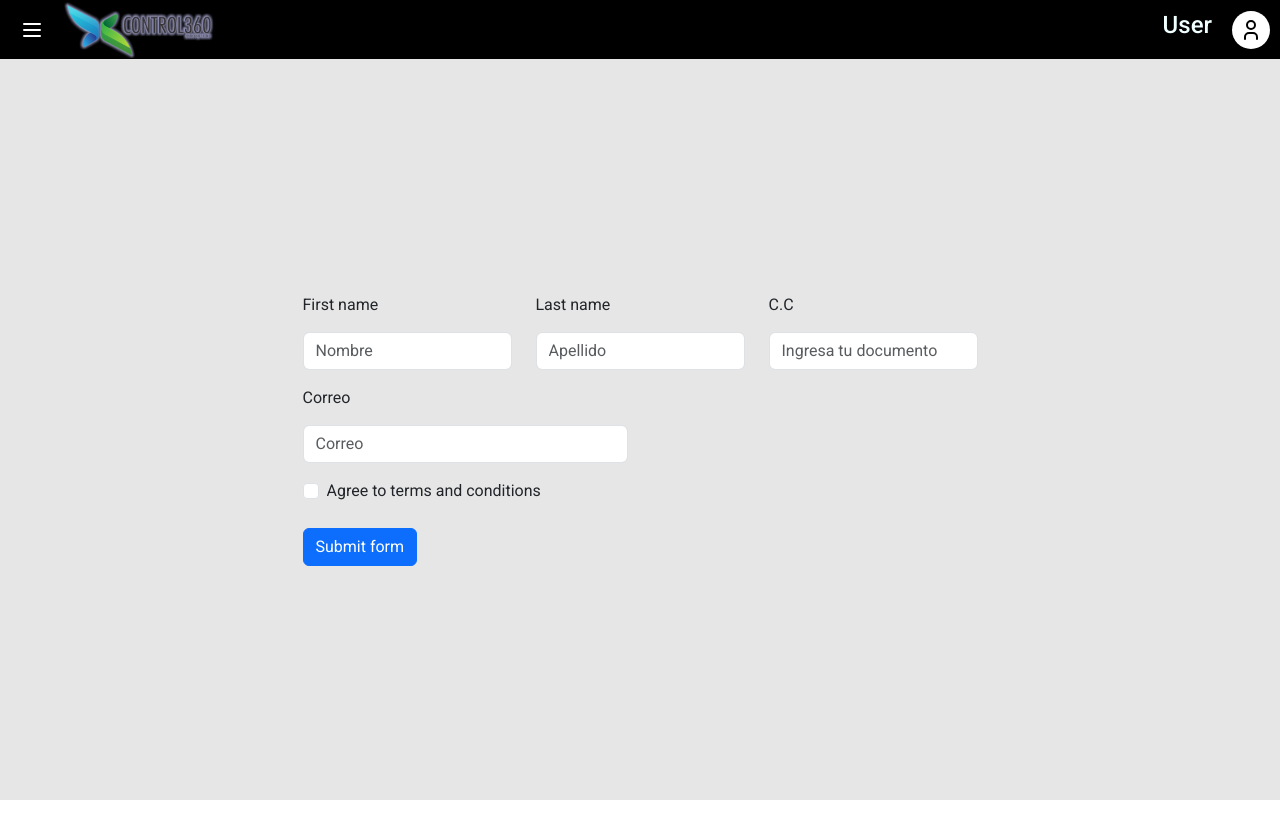
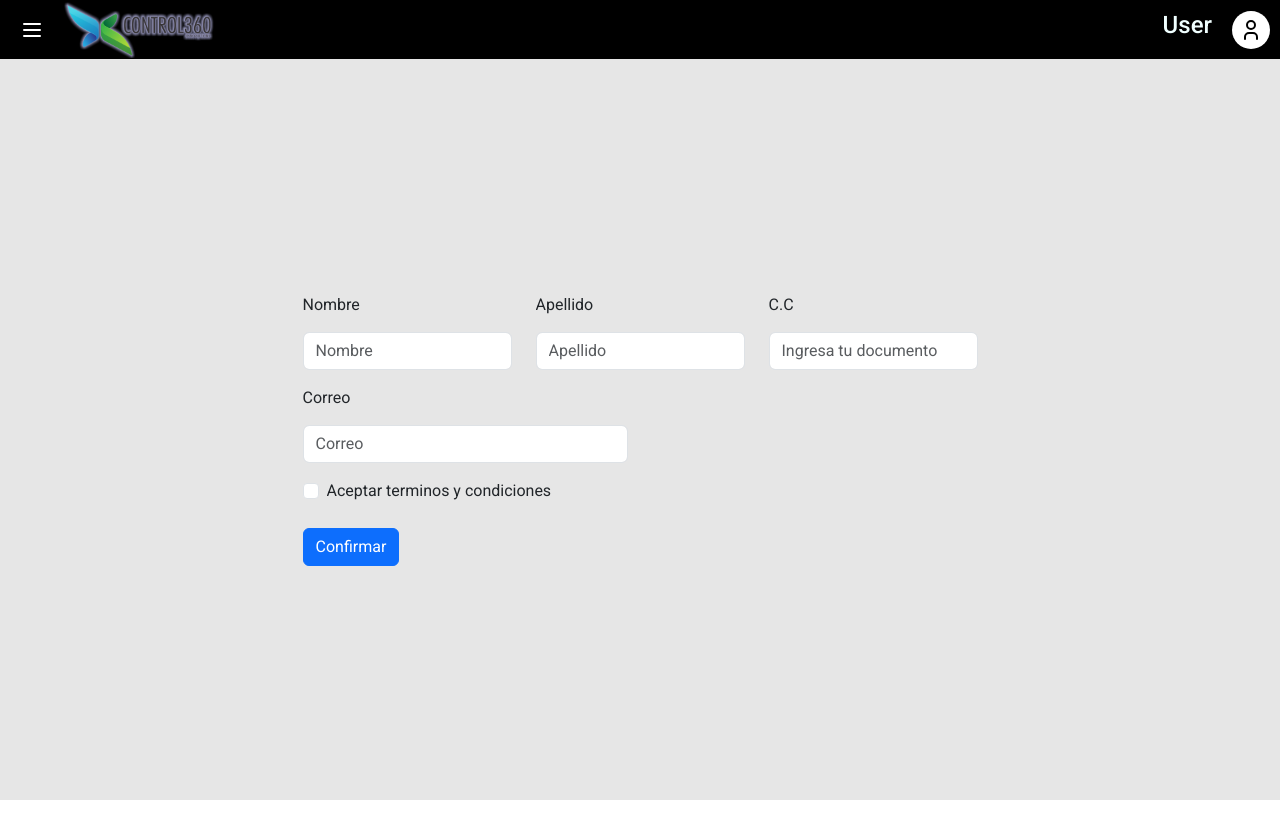
Before and after one commit to Beltranposso/gestor-de-votos, a React (Vite) app: page /listUsers/Create in a window 1280 px wide. Built offline with nearby package versions, Linux system fonts and the light colour scheme; a web font is replaced by a local one.

Commit message:
Label CreateUsers Actualizados

```diff
--- a/src/Components/CreateUser.jsx
+++ b/src/Components/CreateUser.jsx
@@ -33,7 +33,7 @@ function Create_User() {
     <Form noValidate validated={validated} onSubmit={handleSubmit}>
       <Row className="mb-3">
         <Form.Group as={Col} md="4" controlId="validationCustom01">
-          <Form.Label>First name</Form.Label>
+          <Form.Label>Nombre</Form.Label>
           <Form.Control
             required
             type="text"
@@ -44,7 +44,7 @@ function Create_User() {
           <Form.Control.Feedback>Looks good!</Form.Control.Feedback>
         </Form.Group>
         <Form.Group as={Col} md="4" controlId="validationCustom02">
-          <Form.Label>Last name</Form.Label>
+          <Form.Label>Apellido</Form.Label>
           <Form.Control
             required
             type="text"
@@ -89,12 +89,12 @@ function Create_User() {
       <Form.Group className="mb-3">
         <Form.Check
           required
-          label="Agree to terms and conditions"
+          label="Aceptar terminos y condiciones"
           feedback="You must agree before submitting."
           feedbackType="invalid"
         />
       </Form.Group>
-      <Button type="submit">Submit form</Button>
+      <Button type="submit">Confirmar</Button>
     </Form>
   );
 }
```
